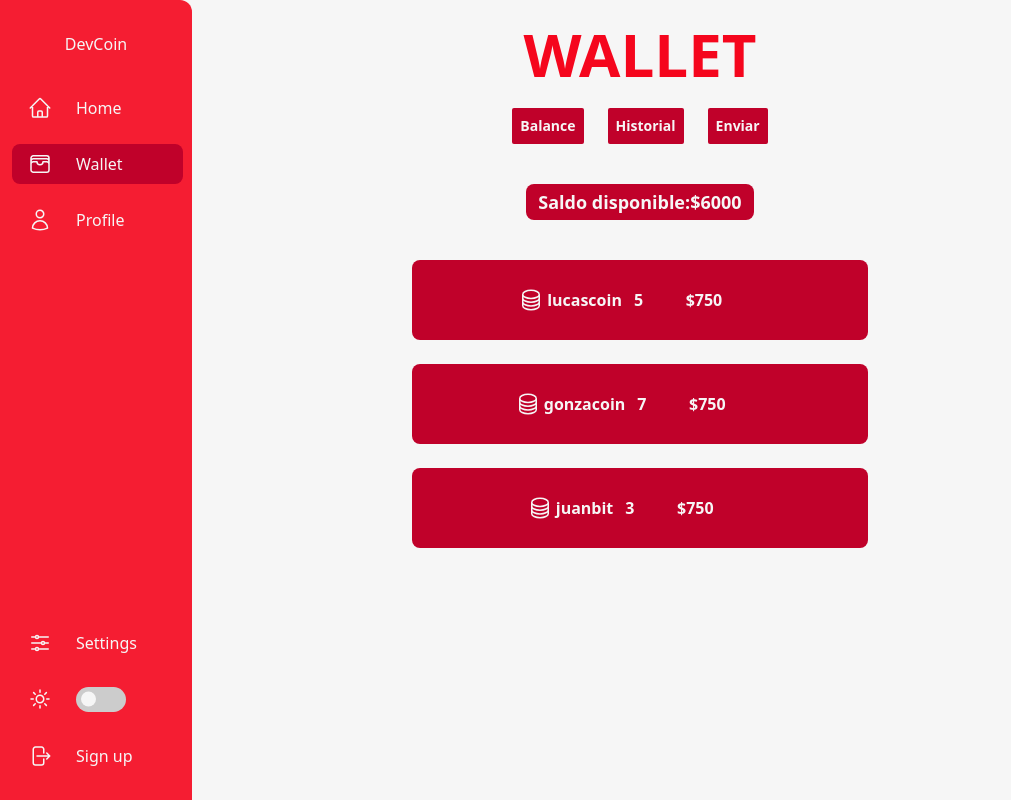
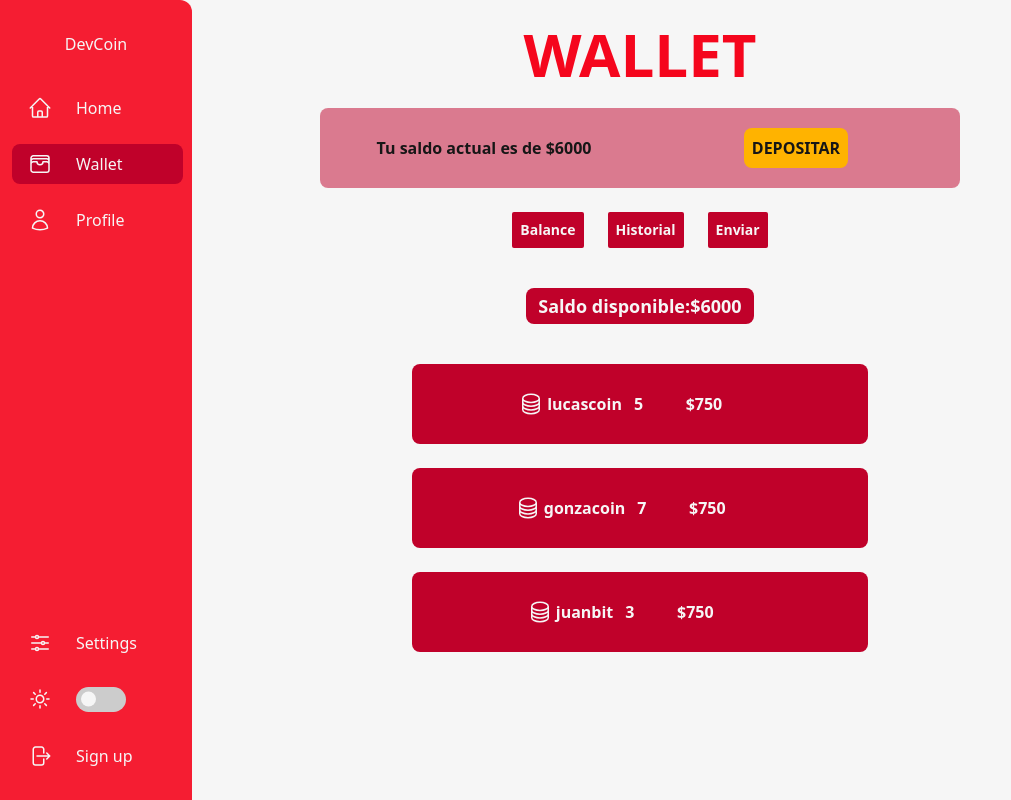
Before and after one commit to lautaroRocha/devCoin-front, a React (Vite) app: page /wallet in a window 1280 px wide. Shown: the whole page, without its empty margins (0-1011 px from the left). Built offline with nearby package versions, Linux system fonts and the light colour scheme.

Commit message:
deposit component

```diff
--- /dev/null
+++ b/src/components/Deposit/Deposit.jsx
@@ -0,0 +1,14 @@
+import React from 'react';
+
+const Deposit = () => {
+    return (
+        <div className="grid bg-secondary/50 grid-cols-2 w-9/12 mt-6 h-20 rounded-lg items-center text-center font-semibold p-2 min-h-20 max-h-20">
+            <span>
+            Tu saldo actual es de $6000
+            </span>
+            <button className='bg-alternative w-fit m-auto p-2 rounded-lg'>DEPOSITAR</button>
+        </div>
+    );
+}
+
+export default Deposit;
--- a/src/components/Walllet/Wallet.jsx
+++ b/src/components/Walllet/Wallet.jsx
@@ -1,11 +1,10 @@
 import React, {useState} from 'react';
 
-import {Balance, History} from '../../components'
+import {Balance, History, Transfer, Deposit} from '../../components'
 
 const Wallet = () => {
 
     const [selectedView, setSelectedView] = useState('Balance')
-
 
     function setView(e){
         setSelectedView(e.target.textContent)
@@ -19,14 +18,18 @@ const Wallet = () => {
         case 'Historial':
             view = <History />
             break;
+        case 'Enviar':
+            view = <Transfer/>
+            break;
     }
     return (
         <div className='flex flex-col h-screen items-center  w-11/12 ml-auto lg:w-8/12 lg:mr-auto lg:ml-45'>
         <h1 className='mt-6 text-6xl text-primary font-bold'>WALLET</h1>
+        <Deposit />
             <ul className='flex gap-6 text-white  text-sm font-bold mt-6'>
                 <li className='bg-secondary dark:bg-secodary/90 p-2 rounded-sm hover:cursor-pointer' onClick={setView}>Balance</li>
                 <li className='bg-secondary dark:bg-secodary/90 p-2 rounded-sm hover:cursor-pointer' onClick={setView}>Historial</li>
-                <li className='bg-secondary dark:bg-secodary/90 p-2 rounded-sm hover:cursor-pointer' onClick={setView}>Enviar </li>
+                <li className='bg-secondary dark:bg-secodary/90 p-2 rounded-sm hover:cursor-pointer' onClick={setView}>Enviar</li>
             </ul>
             {view}
         </div>
--- a/src/components/index.jsx
+++ b/src/components/index.jsx
@@ -6,3 +6,5 @@ export {default as Balance} from "./Balance/Balance"
 export {default as Navbar} from "./Navbar/Navbar"
 export {default as MinCoin} from "./MinCoin/MinCoin"
 export {default as History} from "./History/History"
+export {default as Transfer} from "./Transfer/Transfer"
+export {default as Deposit} from './Deposit/Deposit'
```
